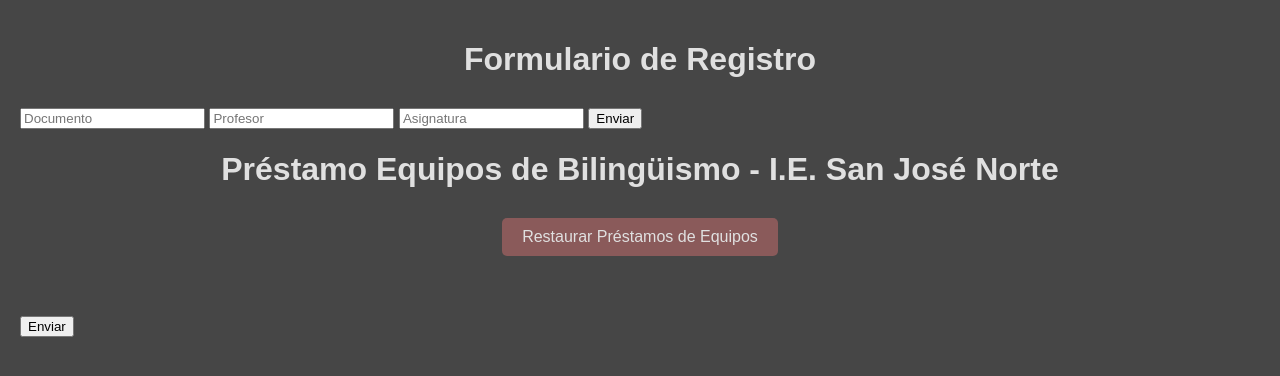
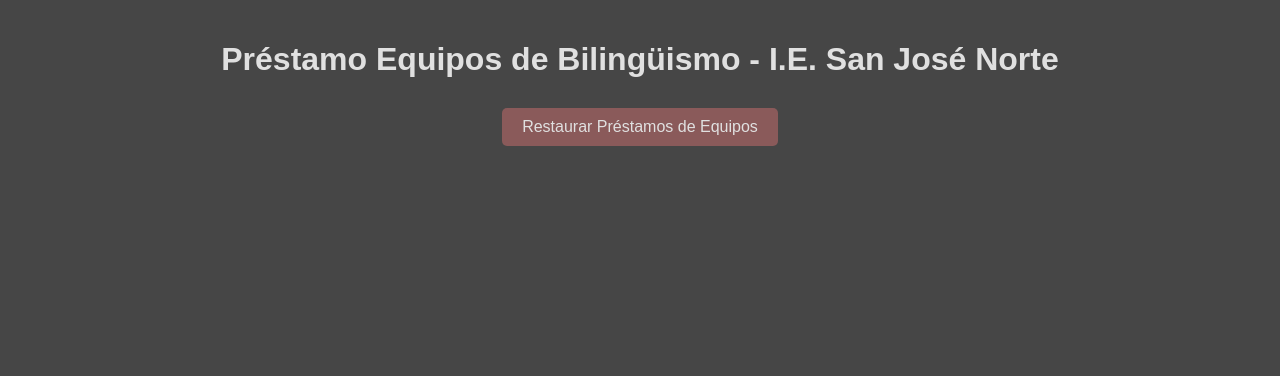
Before and after one commit to Elias32343/def, a plain HTML site: page index.html in a window 1280 px wide. Drawn offline with Linux system fonts and the light colour scheme; a web font is replaced by a local one.

Commit message:
Update index.html

```diff
--- a/index.html
+++ b/index.html
@@ -8,15 +8,6 @@
   <link rel="stylesheet" href="style.css" />
 </head>
 <body>
-  <h1>Formulario de Registro</h1>
-  <form id="formulario">
-  <input type="text" id="documento" placeholder="Documento" required>
-  <input type="text" id="profesor" placeholder="Profesor" required>
-  <input type="text" id="asignatura" placeholder="Asignatura" required>
-
-  <button type="submit">Enviar</button>
-</form>
-  <div id="mensaje"></div>
   <div class="container">
     <h1>Préstamo Equipos de Bilingüismo - I.E. San José Norte</h1>
     <div class="buttons-container">
@@ -26,11 +17,6 @@
     <div id="sync-status"></div>
     <!-- Contenedor de los equipos -->
     <div id="malla"></div>
-  <button type="submit">Enviar</button>
-</form>
-
-<div id="respuesta" style="margin-top: 10px;"></div>
-
   </div>
   <!-- Modal para préstamos y devoluciones -->
   <div id="modalMetodos" class="modal" tabindex="-1">
```
